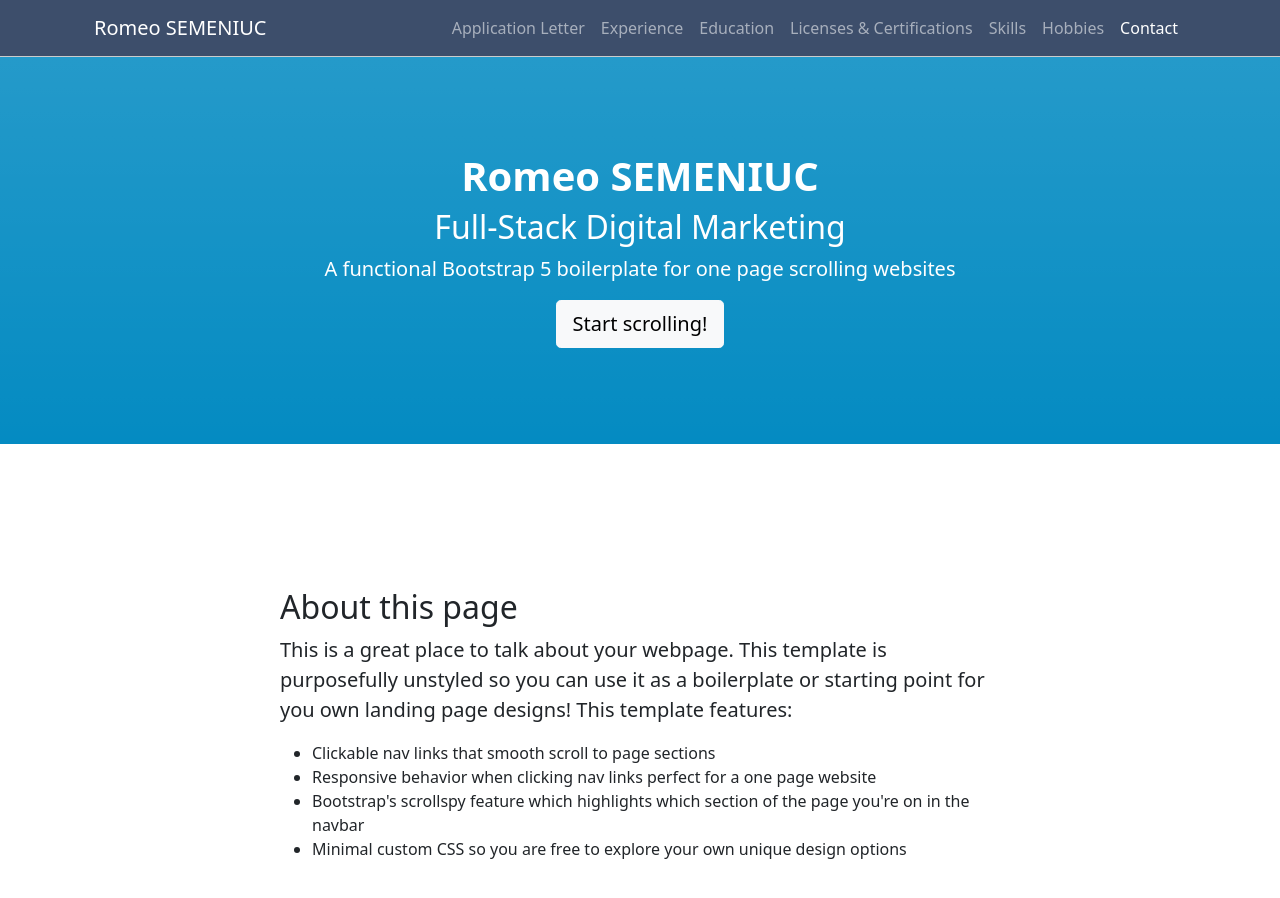
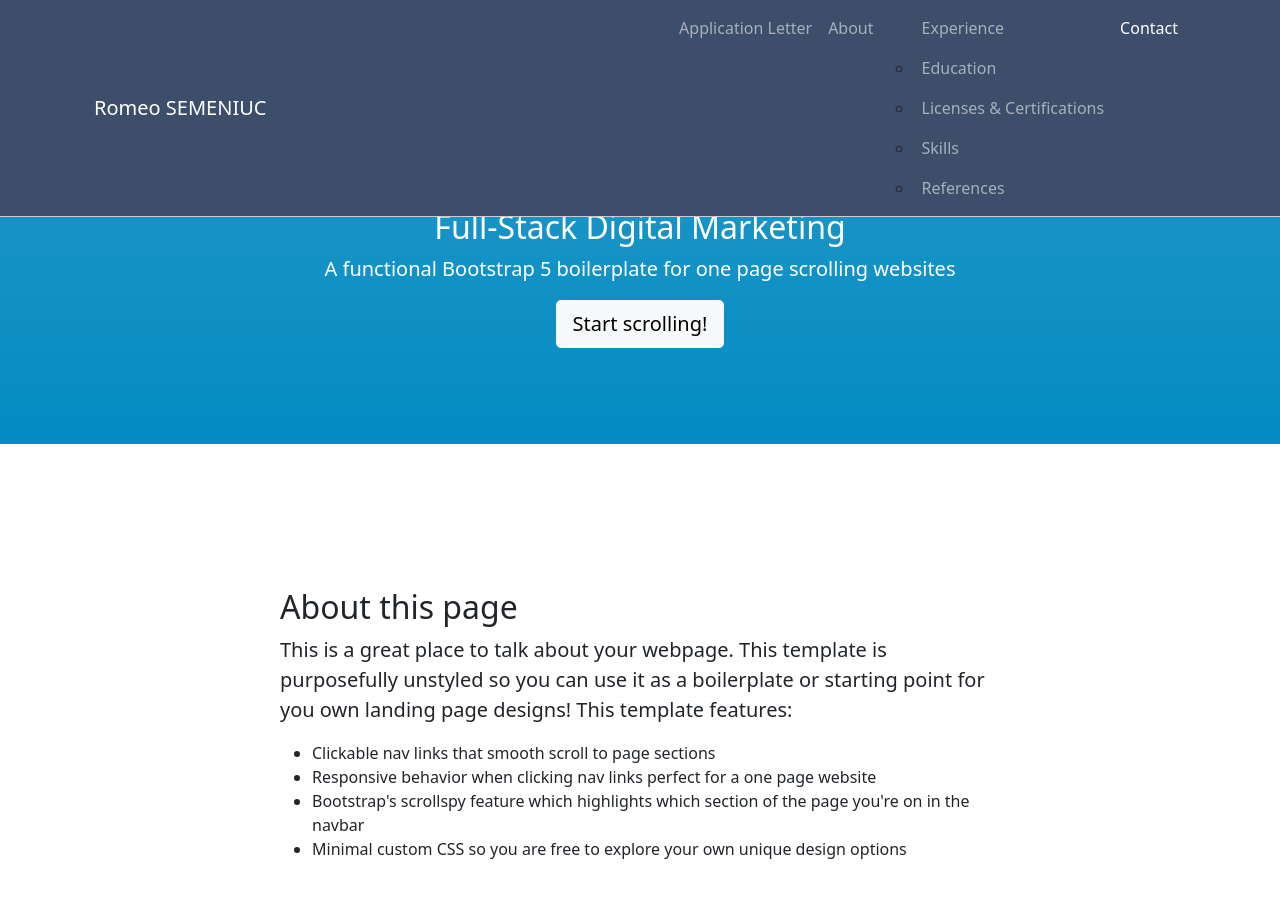
Before and after one commit to romeosem/romeosem.github.io, a plain HTML site: page index.html in a window 1280 px wide. Shown: the top 898 px of the page. Drawn offline with Linux system fonts and the light colour scheme; some icons are missing.

Commit message:
Update index.html

```diff
--- a/index.html
+++ b/index.html
@@ -21,12 +21,15 @@
                 <button class="navbar-toggler" type="button" data-bs-toggle="collapse" data-bs-target="#navbarResponsive" aria-controls="navbarResponsive" aria-expanded="false" aria-label="Toggle navigation"><span class="navbar-toggler-icon"></span></button>
                 <div class="collapse navbar-collapse" id="navbarResponsive">
                     <ul class="navbar-nav ms-auto">
-                        <li class="nav-item"><a class="nav-link" href="#about"> Application Letter</a></li>
-                        <li class="nav-item"><a class="nav-link" href="#services">Experience</a></li>
-                        <li class="nav-item"><a class="nav-link" href="#services">Education</a></li>
-                        <li class="nav-item"><a class="nav-link" href="#services">Licenses & Certifications</a></li>
-                        <li class="nav-item"><a class="nav-link" href="#services">Skills</a></li>
-                        <li class="nav-item"><a class="nav-link" href="#services">Hobbies</a></li>
+                        <li class="nav-item"><a class="nav-link" href="#about">Application Letter</a></li>
+                        <li class="nav-item"><a class="nav-link" href="#about">About</a></li>
+                        <ul class="nav-item"
+                            <li class="nav-item"><a class="nav-link" href="#services">Experience</a></li>
+                            <li class="nav-item"><a class="nav-link" href="#services">Education</a></li>
+                            <li class="nav-item"><a class="nav-link" href="#services">Licenses & Certifications</a></li>
+                            <li class="nav-item"><a class="nav-link" href="#services">Skills</a></li>
+                            <li class="nav-item"><a class="nav-link" href="#services">References</a></li>
+                        </ul>
                         <li class="nav-item"><a class="nav-link" href="#contact">Contact</a></li>
                     </ul>
                 </div>
```
